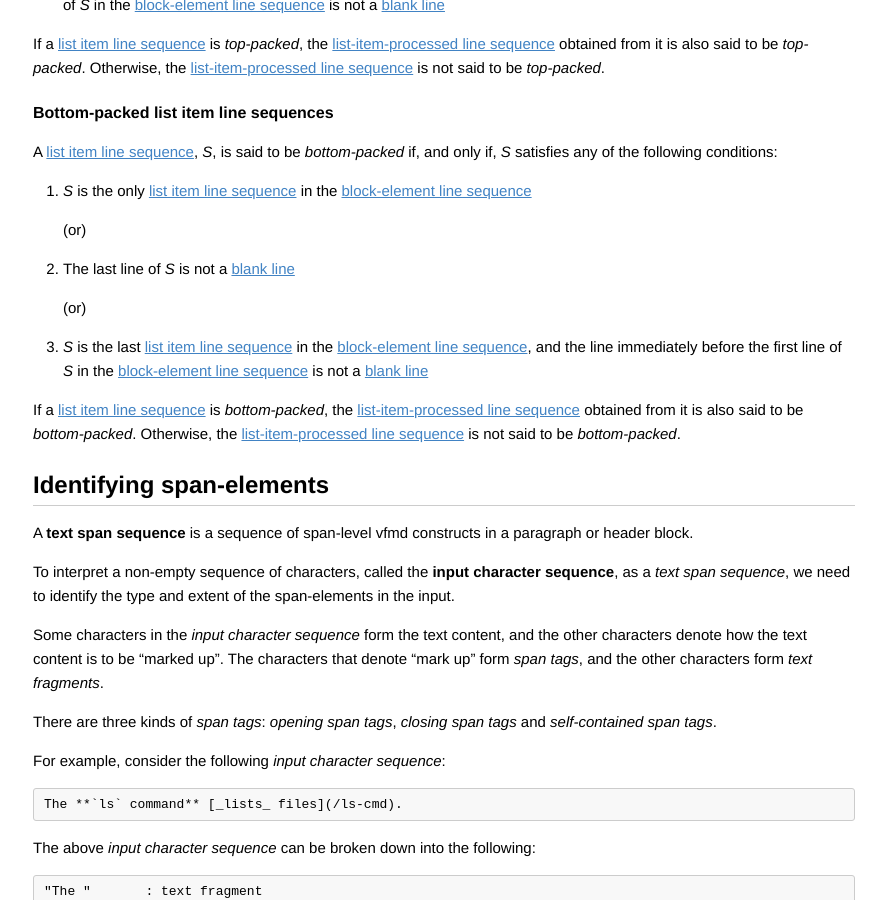
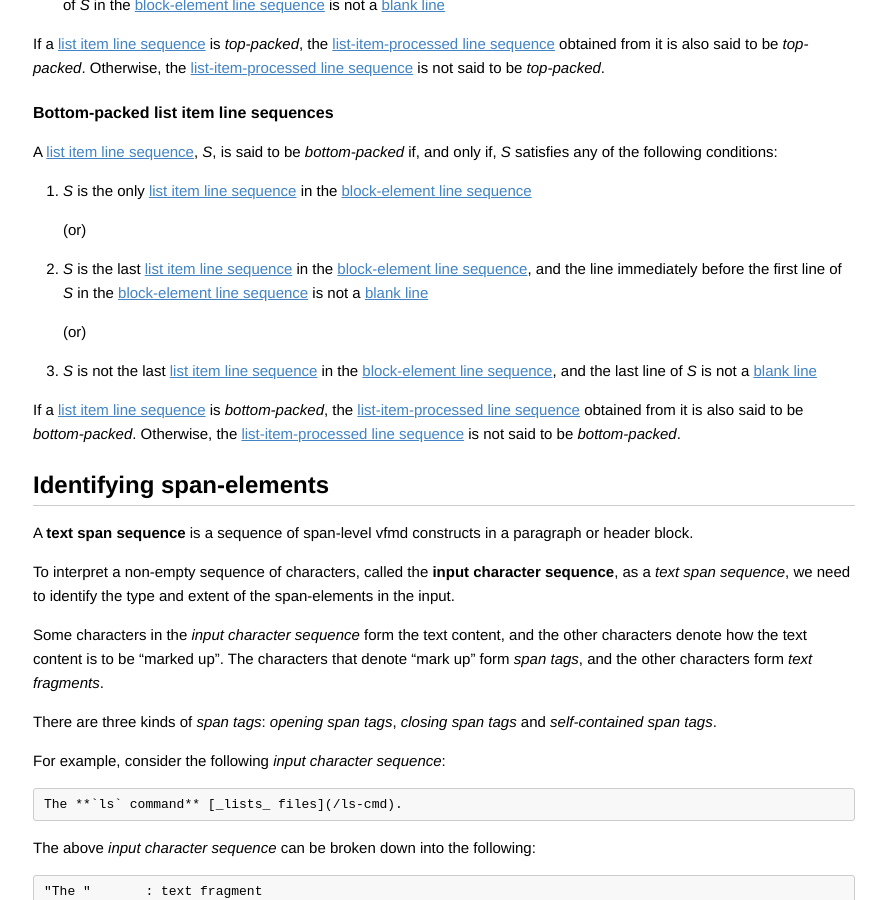
Before and after one commit to vfmd/vfmd-spec, a Jekyll site: the page built from specification.md, in a window 1280 px wide and 900 px high, scrolled down 28019 px. Shown: the whole window, without its empty margins (196-1082 px from the left). Built offline with Jekyll 4.4.1, drawn with Linux system fonts in a browser that asks for light colours; Markdown is read by kramdown in place of the engine named in the settings.

Commit message:
Update definition of bottom-packed list-item-line-sequences
Earlier, when a list ended without a blank line (either because the next
list started immediately, or because the parent line sequence ended),
the last list-item-line-sequence was always considered as bottom-packed,
and its last paragraph was not wrapped in `<p>` tags.

This commit fixes this problem.

```diff
--- a/specification.md
+++ b/specification.md
@@ -1848,13 +1848,14 @@ only if, _S_ satisfies any of the following conditions:
 
     (or)
 
- 2. The last line of _S_ is not a [blank line]
-
-    (or)
-
- 3. _S_ is the last [list item line sequence] in the [block-element line
+ 2. _S_ is the last [list item line sequence] in the [block-element line
     sequence], and the line immediately before the first line of _S_ in
     the [block-element line sequence] is not a [blank line]
+
+    (or)
+
+ 3. _S_ is not the last [list item line sequence] in the [block-element line
+    sequence], and the last line of _S_ is not a [blank line]
 
 If a [list item line sequence] is _bottom-packed_, the
 [list-item-processed line sequence] obtained from it is also said to be
```
